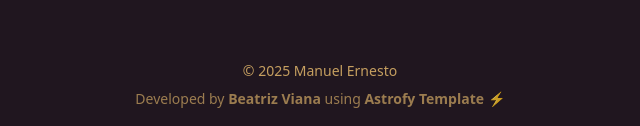
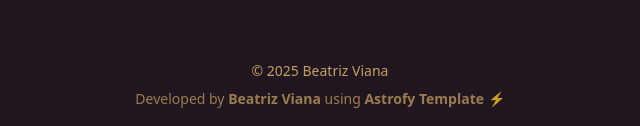
Before and after one commit to beavct/beavct.github.io, an Astro site: page /cv in a window 1280 px wide. Shown: the part 1335-1461 px from the top of the page, 472-1112 px from the left. Built offline with nearby package versions, Linux system fonts and the light colour scheme; Astro itself is replaced by a stand-in of ours.

Commit message:
arrumei o footer

```diff
--- a/src/components/Footer.astro
+++ b/src/components/Footer.astro
@@ -4,10 +4,10 @@ const today = new Date();
 
 <footer class="footer footer-center block mb-5 pt-10">
   <div class="pb-2">
-    &copy; {today.getFullYear()} Manuel Ernesto
+    &copy; {today.getFullYear()} Beatriz Viana
   </div>
   <div class="inline opacity-75">
-    Developed by <a href="https://manuelernestog.github.io" target="_blank" class="font-bold">Beatriz Viana</a> using
+    Developed by <a href="https://beavct.github.io" target="_blank" class="font-bold">Beatriz Viana</a> using
     <!-- Thanks for using this template. You can keep this line to support my work :) -->
     <a href="https://astrofy-template.netlify.app/" target="_blank" class="font-bold">Astrofy Template ⚡️</a>
   </div>
```
